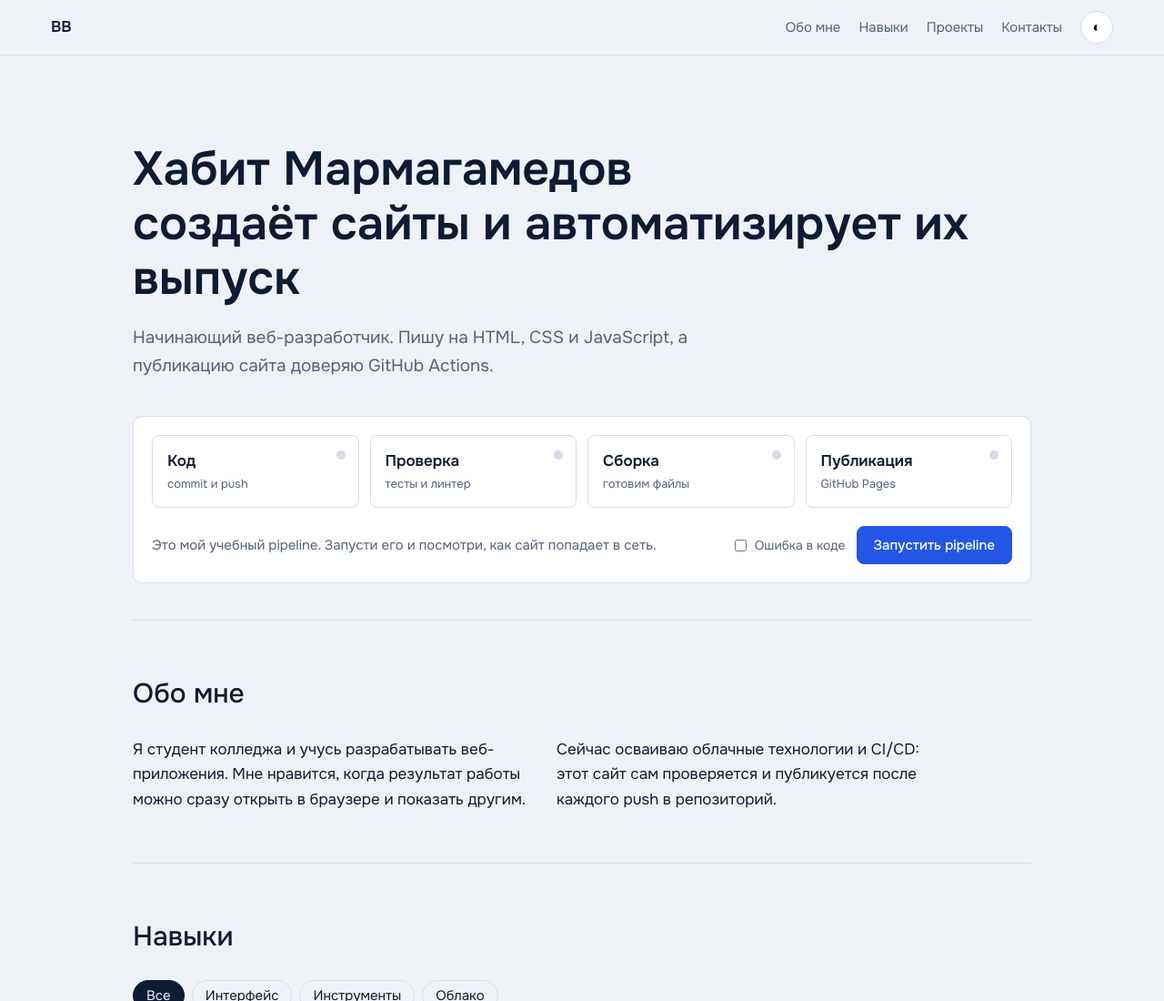
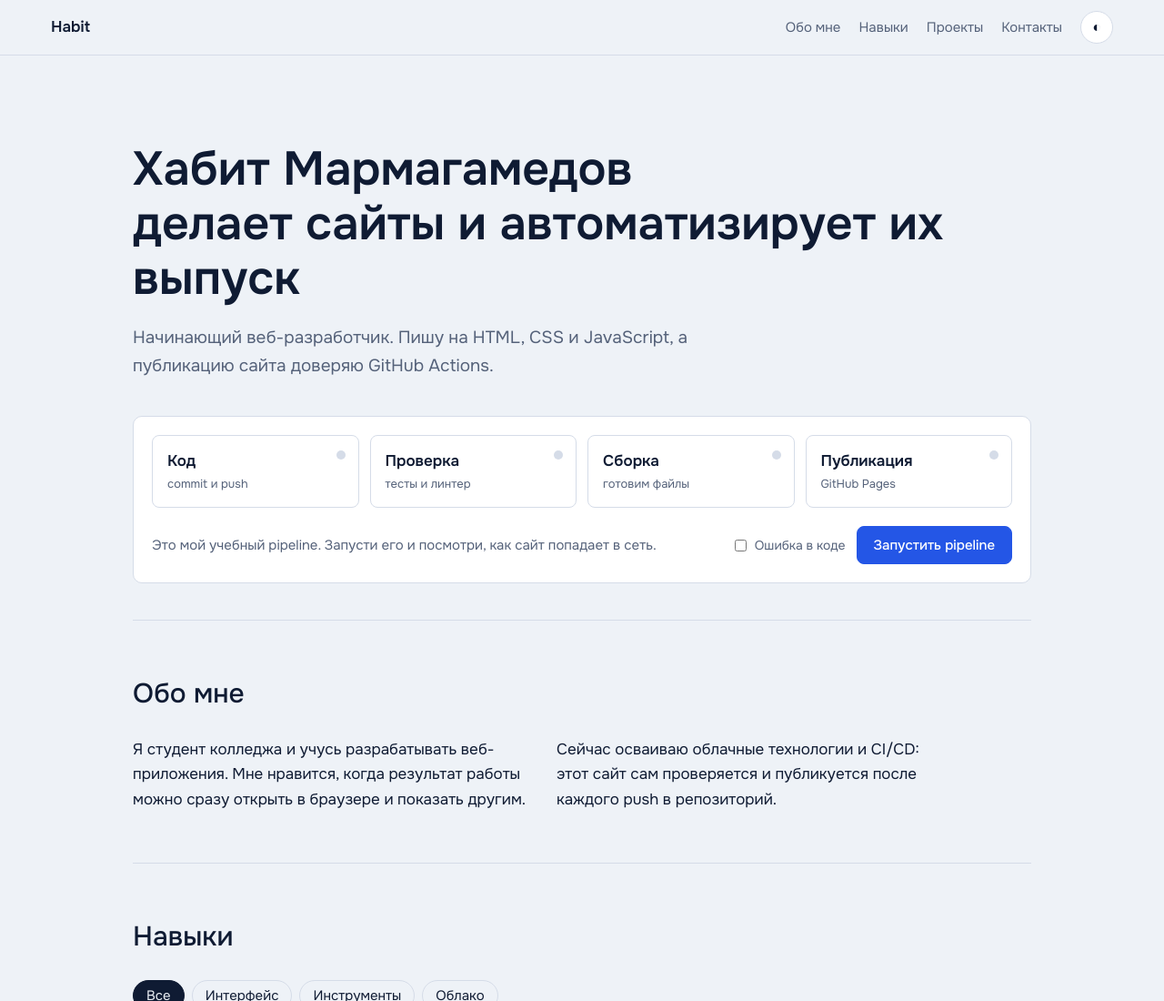
Before and after one commit to HabitMarmagamedov/Cloud-CICD-Project, a plain HTML site: page index.html in a window 1280 px wide. Shown: the top 1100 px of the page at 91% size. Drawn offline with Linux system fonts and the light colour scheme; a web font is replaced by a local one.

Commit message:
update title

```diff
--- a/index.html
+++ b/index.html
@@ -12,7 +12,7 @@
 </head>
 <body>
   <nav class="nav">
-    <a class="logo" href="#top">BB</a>
+    <a class="logo" href="#top">Habit</a>
     <div class="nav-links">
       <a href="#about">Обо мне</a>
       <a href="#skills">Навыки</a>
@@ -23,7 +23,7 @@
   </nav>
 
   <header class="hero" id="top">
-    <h1>Хабит Мармагамедов<br>создаёт сайты и&nbsp;автоматизирует их выпуск</h1>
+    <h1>Хабит Мармагамедов<br>делает сайты и&nbsp;автоматизирует их выпуск</h1>
     <p class="lead">Начинающий веб-разработчик. Пишу на HTML, CSS и JavaScript, а публикацию сайта доверяю GitHub Actions.</p>
 
     <div class="pipeline" aria-live="polite">
```
